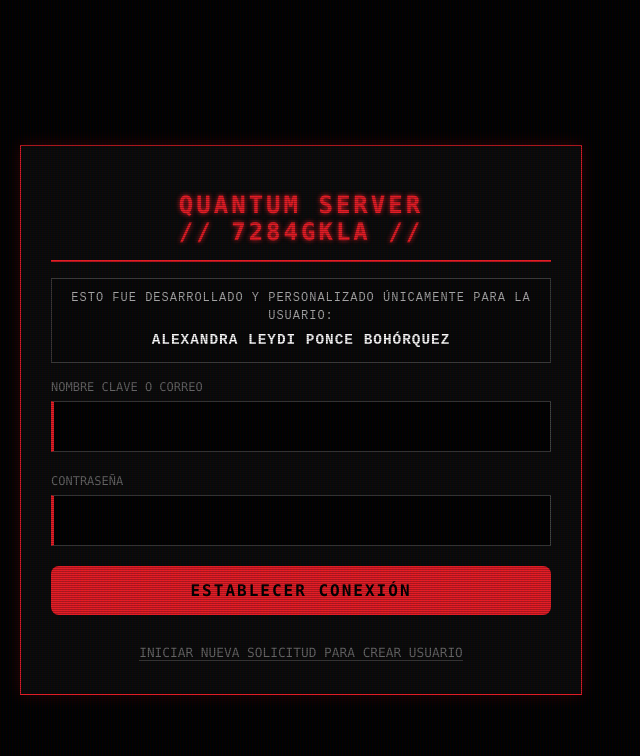
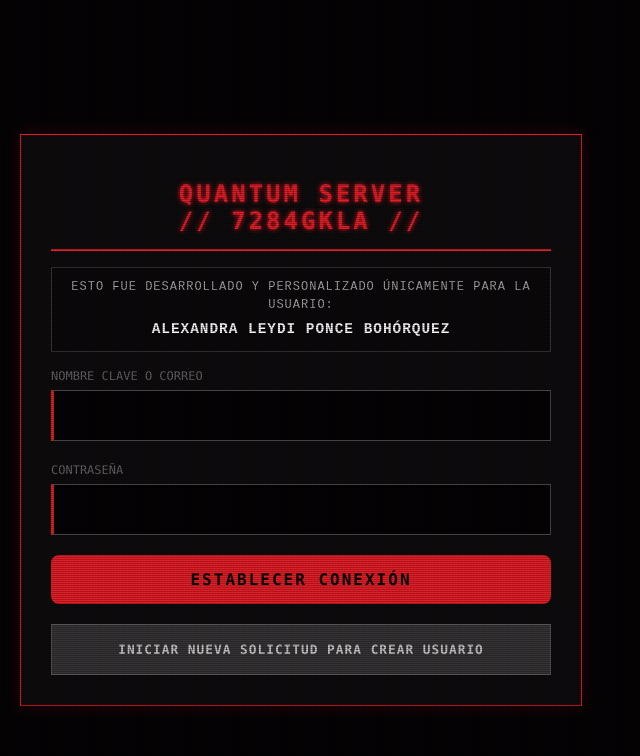
Before and after one commit to nakamoto987412365-dotcom/QPLSDOF45693, a React (Vite) app: page / in a window 1280 px wide. Shown: the top 756 px of the page, without its empty margins (0-640 px from the left). Built offline with nearby package versions, Linux system fonts and the light colour scheme.

Commit message:
Ajustes finales de nombre y componentes

```diff
--- a/src/components/Login.jsx
+++ b/src/components/Login.jsx
@@ -54,7 +54,7 @@ const Login = () => {
       <div className="login-box">
         <h1 style={{fontSize:'1.5rem'}}>QUANTUM SERVER<br/>// 7284GKLA //</h1>
 
-        {/* --- NUEVA SECCIÓN PERSONALIZADA --- */}
+        {/* --- SECCIÓN PERSONALIZADA --- */}
         <div style={{
             border: '1px solid rgba(255,255,255,0.2)',
             backgroundColor: 'rgba(0,0,0,0.3)',
@@ -82,8 +82,21 @@ const Login = () => {
 
         <button onClick={handleLogin}>ESTABLECER CONEXIÓN</button>
 
-        <div style={{marginTop: '25px', textAlign: 'center'}}>
-          <Link to="/register" style={{color: '#666', textDecoration: 'none', fontSize: '0.8rem', borderBottom:'1px solid #333'}}>
+        <div style={{marginTop: '20px', textAlign: 'center'}}>
+          {/* AQUÍ ESTÁ EL BOTÓN GRIS (PLOMO) */}
+          <Link to="/register" style={{
+            display: 'block', // Ocupa todo el ancho como un bloque
+            backgroundColor: '#333333', // Color de fondo gris oscuro
+            color: '#cccccc', // Texto gris claro
+            textDecoration: 'none',
+            padding: '15px',
+            border: '1px solid #555555', // Borde un poco más claro
+            fontSize: '0.8rem',
+            fontWeight: 'bold',
+            letterSpacing: '1px',
+            textTransform: 'uppercase', // Mayúsculas automáticas
+            transition: 'background 0.3s'
+          }}>
             INICIAR NUEVA SOLICITUD PARA CREAR USUARIO
           </Link>
         </div>
```
